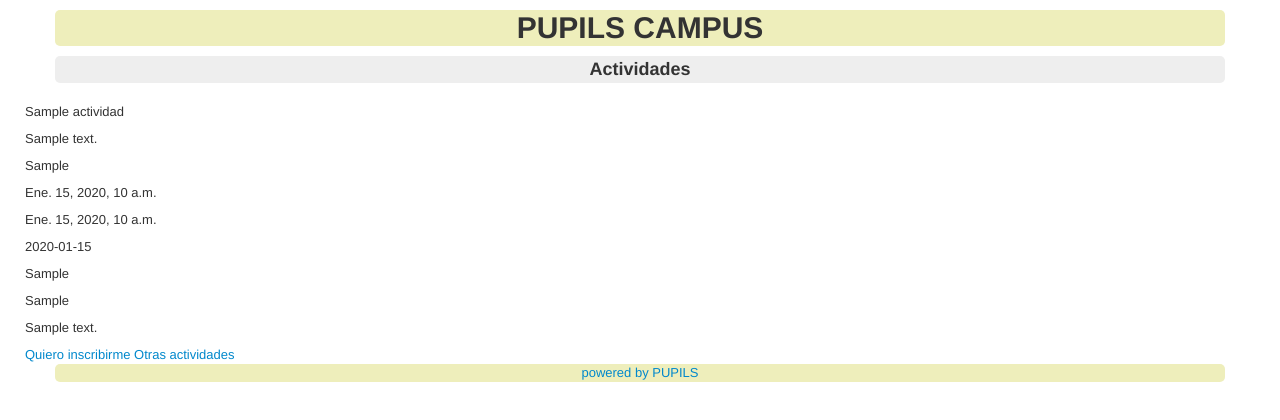
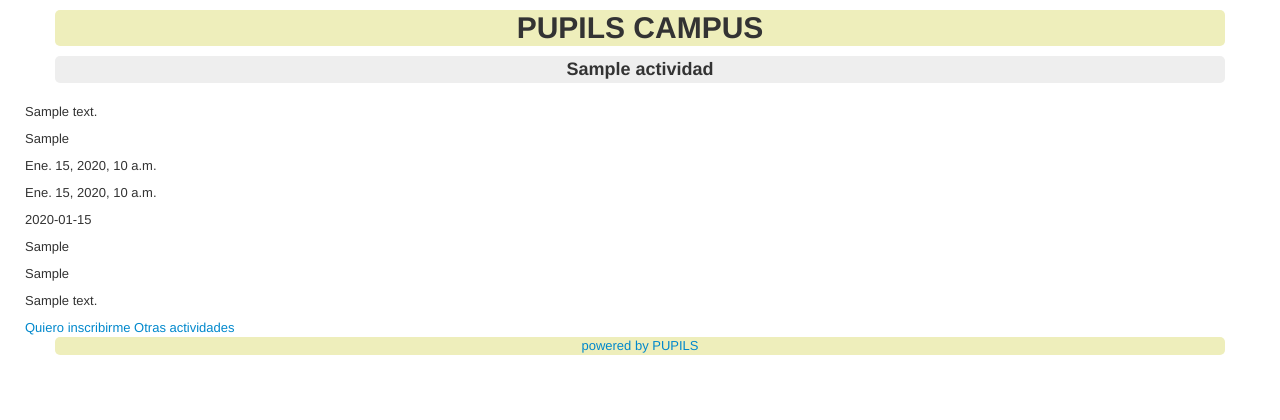
Before and after one commit to pupils/pupils, a Django app: template pupils/templates/actividad/actividad_detalle.html in a window 1280 px wide. Shown: the top 420 px of the page. Run offline with Django 3.2, Linux system fonts and the light colour scheme; the template is opened without the code that fills it: values that come from a table or form of the project are taken from there, others are empty; tables that the repository leaves empty hold one stand-in row (values such as "Sample post"); parts of the project's set-up code (start-up, migrations or seed data) failed here and were passed over; some libraries are stand-ins or nearby versions.

Commit message:
[UP] Se muestra el titulo de la actividad en el bloque 'top'

```diff
--- a/pupils/templates/actividad/actividad_detalle.html
+++ b/pupils/templates/actividad/actividad_detalle.html
@@ -1,12 +1,17 @@
 {% extends "base.html" %}
 
 {% block title %}Detalle de Actividad{% endblock %}
-
+{% block top %}
+		   <div class="row" align="center">
+				<div class="span12 subtitulo">
+					<h3>{{ actividad.title }}</h3>
+				</div>
+		   </div>
+        {% endblock %}
 {% block content %}
 
 {% if actividad %}
 <div class="row">
-    <p>{{ actividad.title }}</p>
     <p>{{ actividad.descripcion }}</p>
     <p>{{ actividad.place }}</p>
     <p>{{ actividad.date_start }}</p>
```
